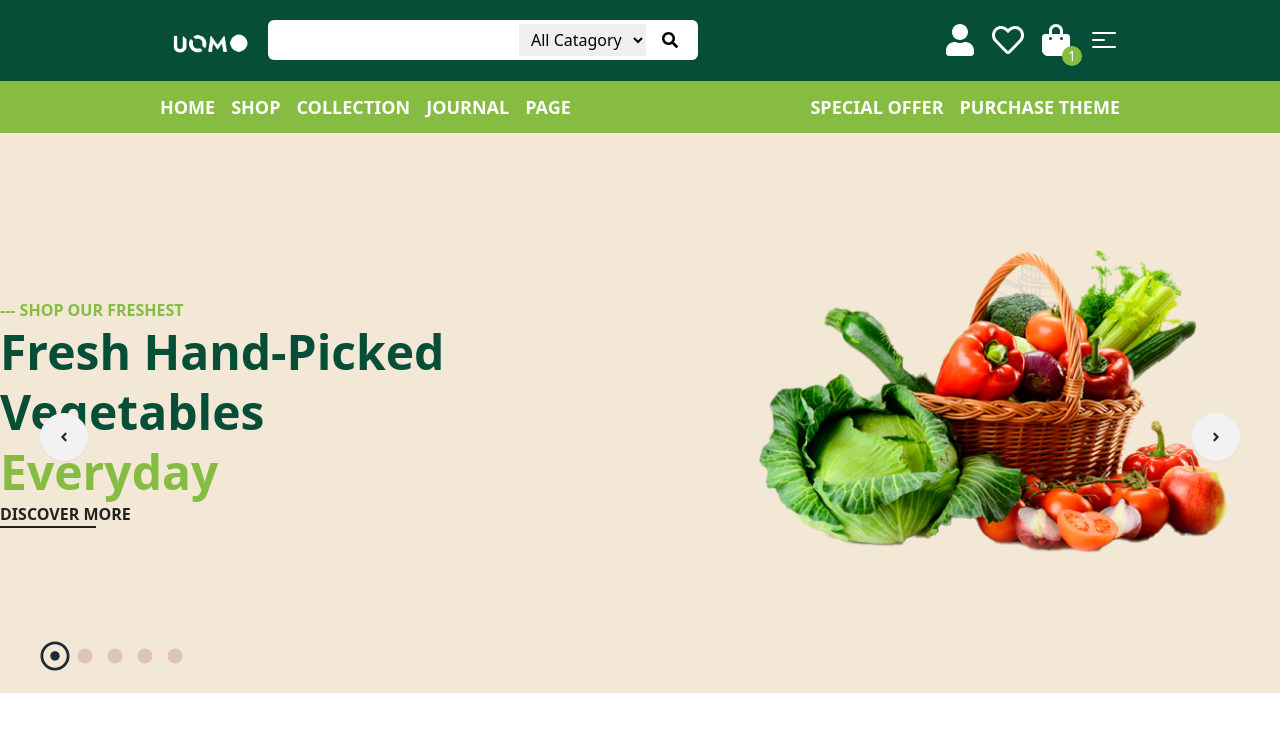
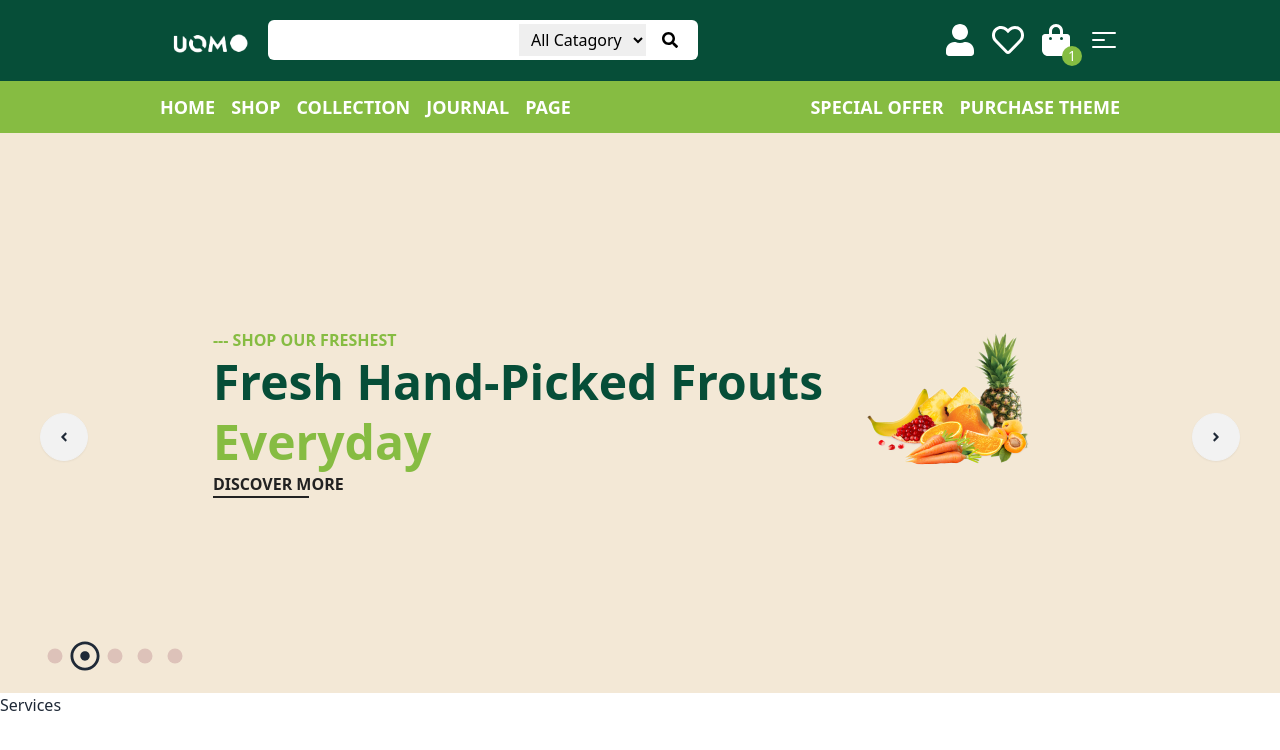
Before and after one commit to naimul-123/green-shop, a Next.js app: page / in a window 1280 px wide. Shown: the top 750 px of the page. Built offline with nearby package versions, Linux system fonts and the light colour scheme.

Commit message:
Slider interval functionality added

```diff
--- a/src/components/Hero.js
+++ b/src/components/Hero.js
@@ -5,6 +5,7 @@ import slide2 from '@/assets/image/carousel-2.png'
 import slide3 from '@/assets/image/carousel-3.png'
 import slide4 from '@/assets/image/carousel-4.png'
 import slide5 from '@/assets/image/carousel-5.png'
+import Services from './Services'
 const Hero = () => {
     const data = [
         { title: "Fresh Hand-Picked Vegetables", image: slide1, href: "/" },
@@ -16,6 +17,7 @@ const Hero = () => {
     return (
         <div>
             <Slider data={data} />
+            <Services />
         </div>
     )
 }
--- /dev/null
+++ b/src/components/Services.js
@@ -0,0 +1,9 @@
+import React from 'react'
+
+const Services = () => {
+    return (
+        <div>Services</div>
+    )
+}
+
+export default Services
--- a/src/components/Slider.js
+++ b/src/components/Slider.js
@@ -1,9 +1,10 @@
 'use client'
 import Image from 'next/image'
-import React, { useState } from 'react'
+import React, { useState, useEffect } from 'react'
 import Link from 'next/link'
 import { FaAngleLeft, FaAngleRight, FaRegDotCircle } from "react-icons/fa";
 import { GoDotFill } from "react-icons/go";
+
 const Slider = ({ data }) => {
     const [slideNum, setSlideNum] = useState(0)
     const { title, image, href } = data[slideNum]
@@ -22,7 +23,12 @@ const Slider = ({ data }) => {
             setSlideNum(counter)
         }
     }
-    console.log(slideNum);
+
+    useEffect(() => {
+        const intervalId = setInterval(() => handleSlider(1), 3000);
+        return () => clearInterval(intervalId)
+    }, [slideNum])
+    // setTimeout(handleSlider(1), 2000)
     return (
         <div className="relative">
             <div className="flex justify-center gap-5 items-center min-h-[560px] max-h-[560px] bg-[#f3e8d6]">
```
